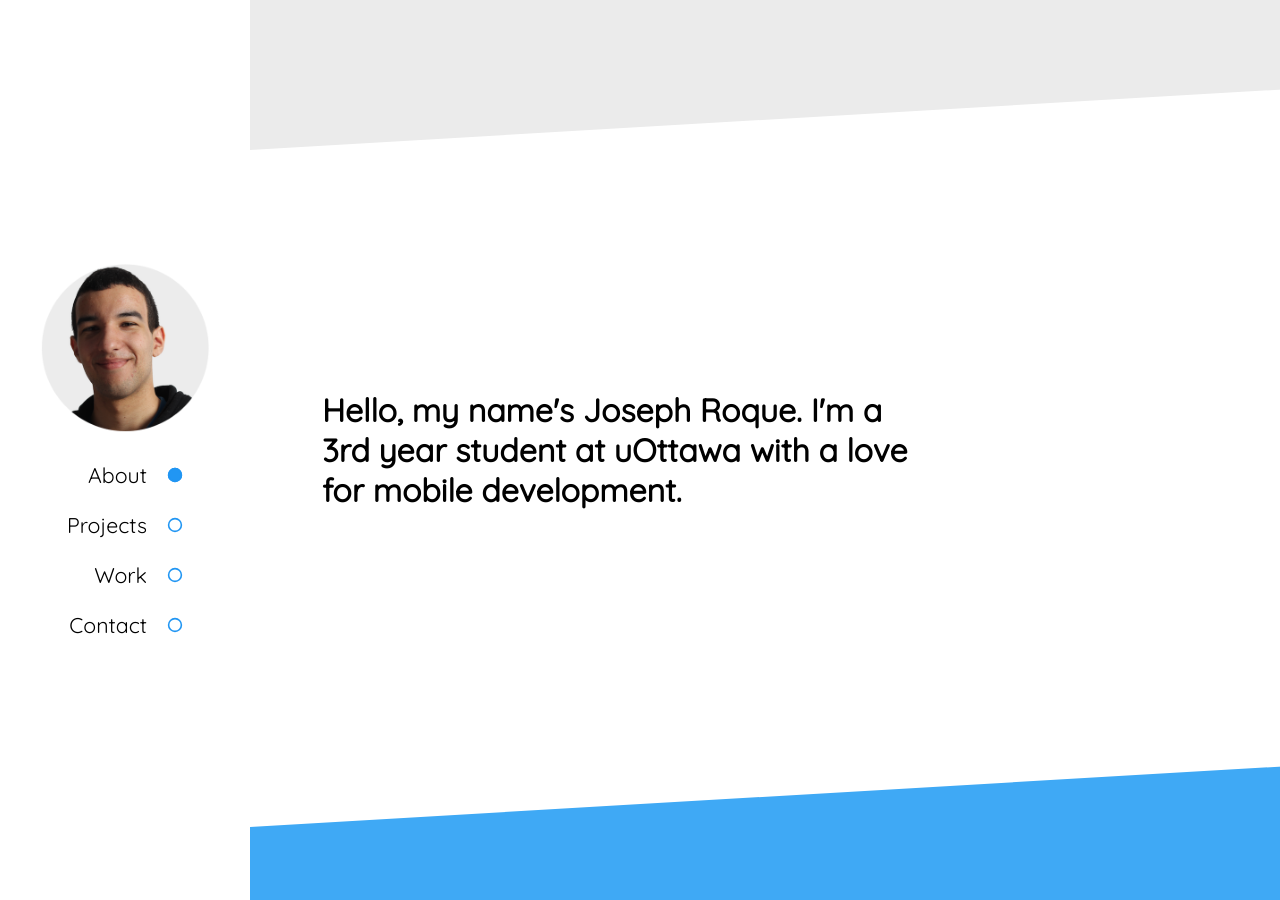
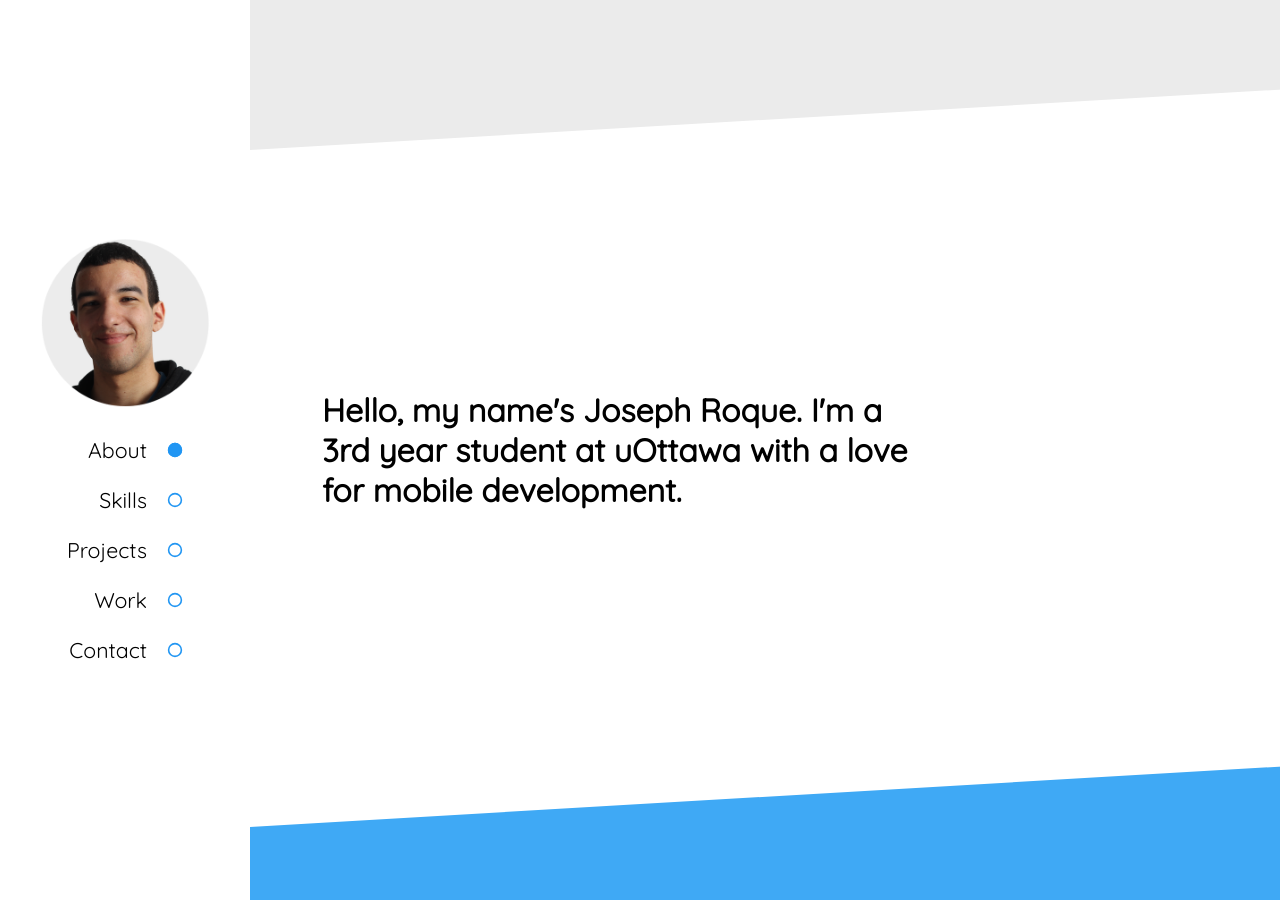
Before and after one commit to joseph-roque/joseph-roque.github.io, a Jekyll site: the page built from index.html, in a window 1280 px wide and 900 px high. Built offline with Jekyll 4.4.1, drawn with Linux system fonts in a browser that asks for light colours; some web fonts are replaced.

Commit message:
Added section for skills

```diff
--- a/_includes/header.html
+++ b/_includes/header.html
@@ -7,6 +7,14 @@
         <svg class='dark-gray' id='about-icon' viewBox='0 0 24 24' xmlns='http://www.w3.org/2000/svg'>
             <path d='M0 0h24v24H0z' fill='none'></path>
             <path d='M11 17h2v-6h-2v6zm1-15C6.48 2 2 6.48 2 12s4.48 10 10 10 10-4.48 10-10S17.52 2 12 2zm0 18c-4.41 0-8-3.59-8-8s3.59-8 8-8 8 3.59 8 8-3.59 8-8 8zM11 9h2V7h-2v2z'></path>
+        </svg>
+      </a>
+    </li>
+    <li>
+      <a href='#skills'>
+        <svg class='dark-gray' id='skills-icon' viewBox='0 0 24 24' xmlns='http://www.w3.org/2000/svg'>
+            <path d='M3 17.25V21h3.75L17.81 9.94l-3.75-3.75L3 17.25zM20.71 7.04c.39-.39.39-1.02 0-1.41l-2.34-2.34c-.39-.39-1.02-.39-1.41 0l-1.83 1.83 3.75 3.75 1.83-1.83z'></path>
+            <path d='M0 0h24v24H0z' fill='none'></path>
         </svg>
       </a>
     </li>
--- a/_includes/sidebar.html
+++ b/_includes/sidebar.html
@@ -6,6 +6,7 @@
     <div class='nav'>
       <ul class='nav-list'>
         <li><a href='{% if page.sidebar_links %}{{ page.sidebar_links }}{% endif %}#about'>About</a></li>
+        <li><a href='{% if page.sidebar_links %}{{ page.sidebar_links }}{% endif %}#skills'>Skills</a></li>
         <li><a href='{% if page.sidebar_links %}{{ page.sidebar_links }}{% endif %}#projects'>Projects</a></li>
         <li><a href='{% if page.sidebar_links %}{{ page.sidebar_links }}{% endif %}#work'>Work</a></li>
         <li><a href='{% if page.sidebar_links %}{{ page.sidebar_links }}{% endif %}#contact'>Contact</a></li>
@@ -15,6 +16,12 @@
           <a href='{% if page.sidebar_links %}{{ page.sidebar_links }}{% endif %}#about'>
             <img src='{{ base }}/assets/indicator_outline.svg' class='indicator' alt='About indicator' />
             <img id='about-indicator' src='{{ base }}/assets/indicator.svg' class='indicator-filled' alt='indicator' />
+          </a>
+        </li>
+        <li>
+          <a href='{% if page.sidebar_links %}{{ page.sidebar_links }}{% endif %}#skills'>
+            <img src='{{ base }}/assets/indicator_outline.svg' class='indicator' alt='Skills indicator' />
+            <img id='skills-indicator' src='{{ base }}/assets/indicator.svg' class='indicator-filled' alt='indicator' />
           </a>
         </li>
         <li>
--- a/css/main.scss
+++ b/css/main.scss
@@ -119,6 +119,16 @@
 
   .section {
     max-width: 600px;
+  }
+}
+
+#skills {
+  min-height: 100vh;
+  position: relative;
+
+  .section {
+    padding-bottom: 140px;
+    padding-top: calc(#{$title-offset} - 40px);
   }
 }
 
@@ -296,6 +306,10 @@
 
 svg.red {
   fill: #D4145A;
+}
+
+svg.green {
+  fill: #4CAF50;
 }
 
 // Sidebar properties
--- a/index.html
+++ b/index.html
@@ -26,9 +26,28 @@
   <!-- End bottom divider -->
 </div>
 
+<div id='skills'>
+  <!-- Top divider -->
+  <svg class='divider blue' preserveAspectRatio='none' viewBox='0 0 800 150' version='1.1' xmlns='http://www.w3.org/2000/svg' xmlns:xlink='http://www.w3.org/1999/xlink' xml:space='preserve' style='fill-rule:evenodd;clip-rule:evenodd;stroke-linejoin:round;stroke-miterlimit:1.41421;'>
+      <path d='M800,0L0,0L0,150L800,75L800,0Z'></path>
+  </svg>
+  <!-- End top divider -->
+
+  <h1 class='title'>Skills</h1>
+
+  <div class='section'>
+  </div>
+
+  <!-- Bottom divider -->
+  <svg class='divider bottom green' preserveAspectRatio='none' viewBox='0 0 800 150' version='1.1' xmlns='http://www.w3.org/2000/svg' xmlns:xlink='http://www.w3.org/1999/xlink' xml:space='preserve' style='fill-rule:evenodd;clip-rule:evenodd;stroke-linejoin:round;stroke-miterlimit:1.41421;'>
+      <path d='M800,0L0,0L0,150L800,75L800,0Z'></path>
+  </svg>
+  <!-- End bottom divider -->
+</div>
+
 <div id='projects'>
   <!-- Top divider -->
-  <svg class='divider blue' preserveAspectRatio='none' viewBox='0 0 800 150' version='1.1' xmlns='http://www.w3.org/2000/svg' xmlns:xlink='http://www.w3.org/1999/xlink' xml:space='preserve' style='fill-rule:evenodd;clip-rule:evenodd;stroke-linejoin:round;stroke-miterlimit:1.41421;'>
+  <svg class='divider green' preserveAspectRatio='none' viewBox='0 0 800 150' version='1.1' xmlns='http://www.w3.org/2000/svg' xmlns:xlink='http://www.w3.org/1999/xlink' xml:space='preserve' style='fill-rule:evenodd;clip-rule:evenodd;stroke-linejoin:round;stroke-miterlimit:1.41421;'>
       <path d='M800,0L0,0L0,150L800,75L800,0Z'></path>
   </svg>
   <!-- End top divider -->
--- a/js/script.js
+++ b/js/script.js
@@ -2,8 +2,8 @@
 var sectionOffscreenThreshold = 150;
 var scrollThreshold = 5;
 var lastScrollTop = 0;
-var elementsToCheck = ['#about', '#projects', '#work', '#contact'];
-var navColors = ['dark-gray', 'blue', 'orange', 'red'];
+var elementsToCheck = ['#about', '#skills', '#projects', '#work', '#contact'];
+var navColors = ['dark-gray', 'blue', 'green', 'orange', 'red'];
 var elementSizePadding = 400;
 var headerHeight = 72;
 
```
